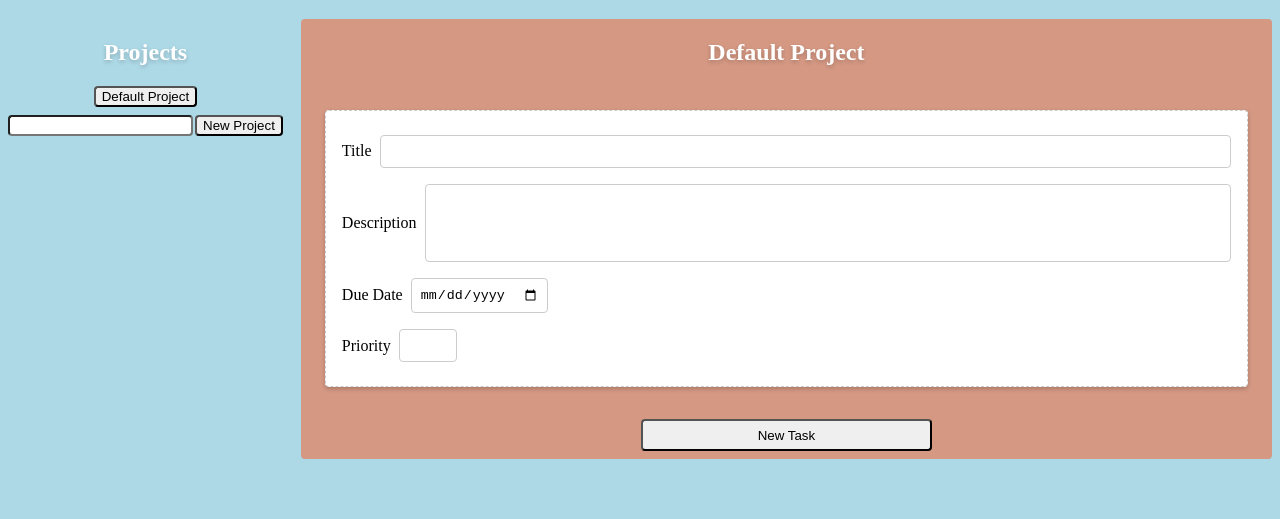
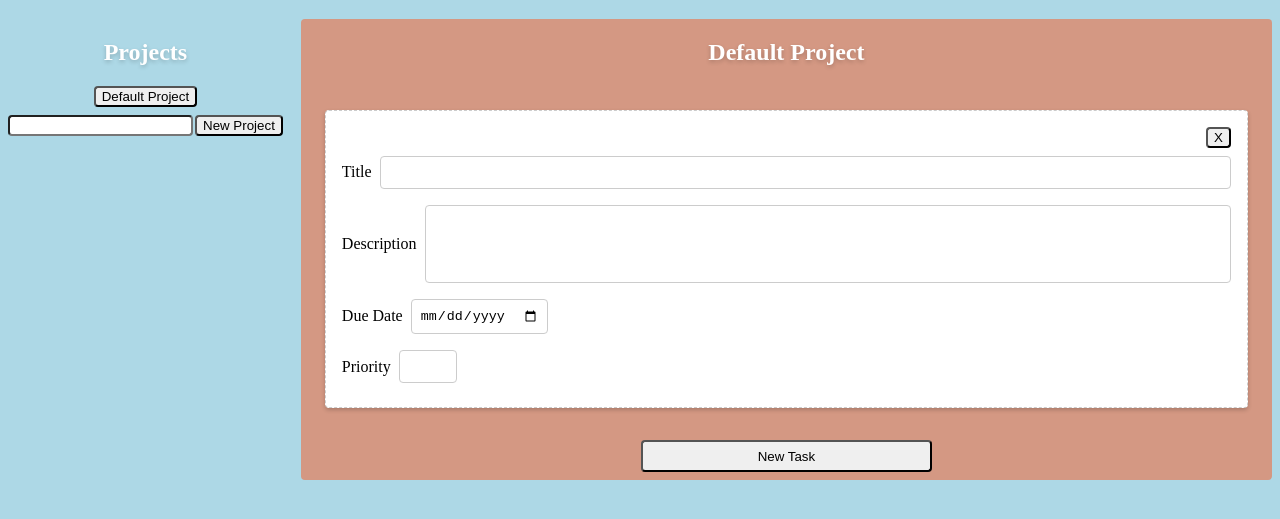
Before and after one commit to bjahnke/odin-todo-list, a website built with webpack: page src/index.html in a window 1280 px wide. Both pictures are taken after a click on the button "New Task". Shown: the part 61-580 px from the top of the page. Built offline with nearby package versions, Linux system fonts and the light colour scheme.

Commit message:
Add delete task functionality to UI

```diff
--- a/src/scratch.js
+++ b/src/scratch.js
@@ -105,8 +105,10 @@ export class TaskField extends Component {
 }
 
 export class Task extends Component {
-  constructor (doc, componentId) {
+  constructor (doc, componentId, project) {
     super(doc, componentId)
+    this.deleteButton = new Button(doc, `${this.id}-delete`)
+    this.project = project
     this.title = ''
     this.description = ''
     this.dueDate = ''
@@ -157,16 +159,22 @@ export class Task extends Component {
     return elem
   }
 
-  #createListener (elem, prop) {
-
-  }
-
   render () {
     console.log('render task id: ', this.id)
     const task = this.doc.createElement('div')
     task.id = this.id
     task.classList.add('task')
+
+    const deleteButton = this.deleteButton.render()
+    deleteButton.textContent = 'X'
+    deleteButton.type = 'button'
+    deleteButton.classList.add('delete-task-button')
+    deleteButton.addEventListener('click', () => {
+      task.remove()
+      this.project.remove(this)
+    })
     task.append(
+      deleteButton,
       this.#labelWrap(this.#renderTitle(), 'Title'),
       this.#labelWrap(this.#renderDescription(), 'Description'),
       this.#labelWrap(this.#renderDueDate(), 'Due Date'),
@@ -186,13 +194,13 @@ export class Project extends Component {
   }
 
   add () {
-    const newTask = new Task(this.doc, `${this.id}${this.tasks.length}`)
+    const newTask = new Task(this.doc, `${this.id}${this.tasks.length}`, this)
     this.tasks.push(newTask)
     return newTask
   }
 
-  remove (taskId) {
-    delete this.tasks[taskId]
+  remove (task) {
+    this.tasks = this.tasks.filter(t => t !== task)
   }
 
   /*
@@ -257,7 +265,7 @@ export class ProjectList extends Component {
     delete this.projects[projectId]
   }
 
-  renderTaskList() {
+  renderTaskList () {
     // render the project list
     console.log('render project list')
     const taskList = this.doc.createElement('div')
--- a/src/styles.css
+++ b/src/styles.css
@@ -81,12 +81,12 @@ h2 {
     gap: 2px;
 }
 
-.delete {
+.delete-task-button {
     cursor: pointer;
     align-self: end;
 }
 
-.delete:hover {
+.delete-task-button:hover {
     color: red;
 }
 
```
